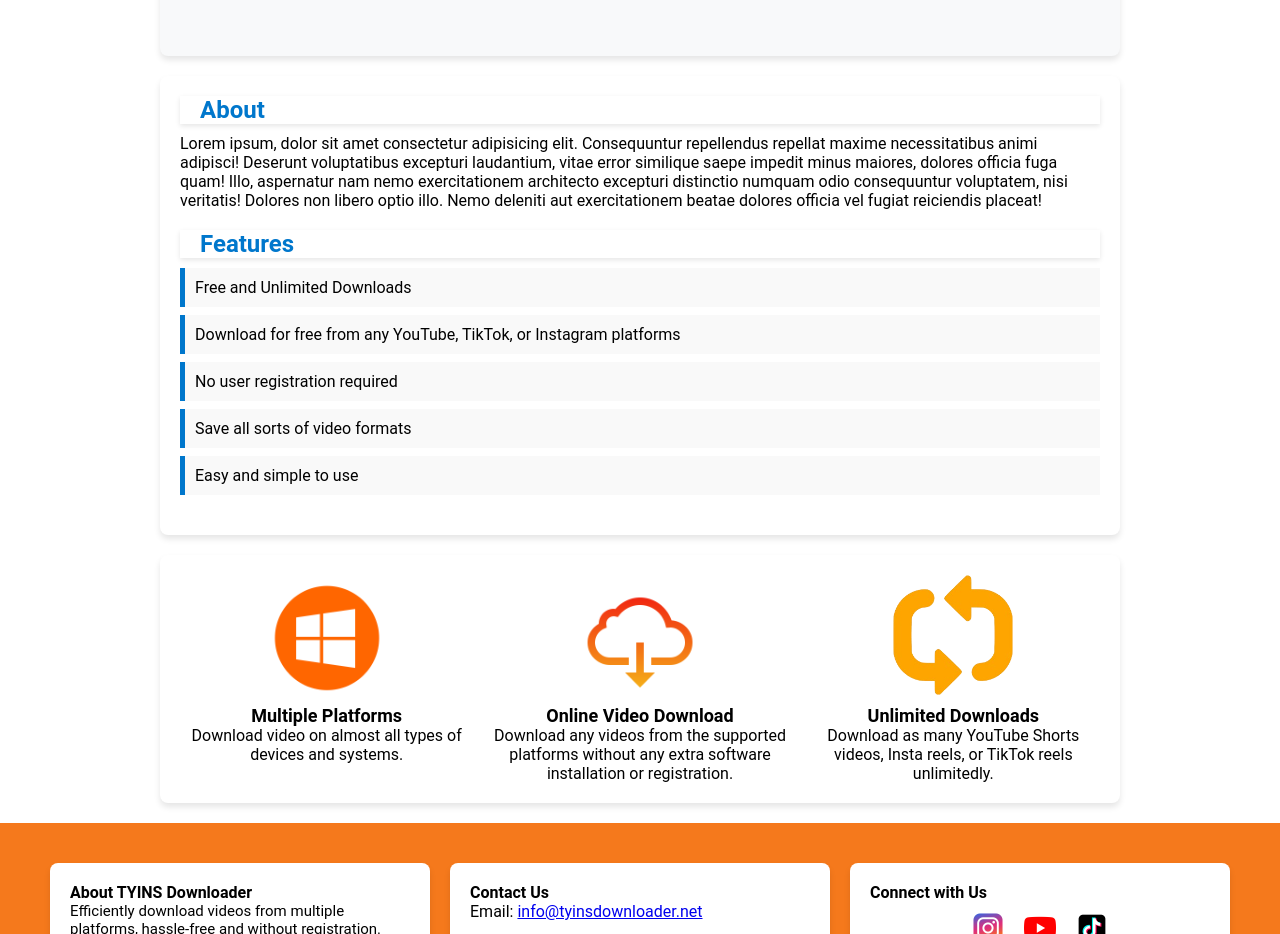
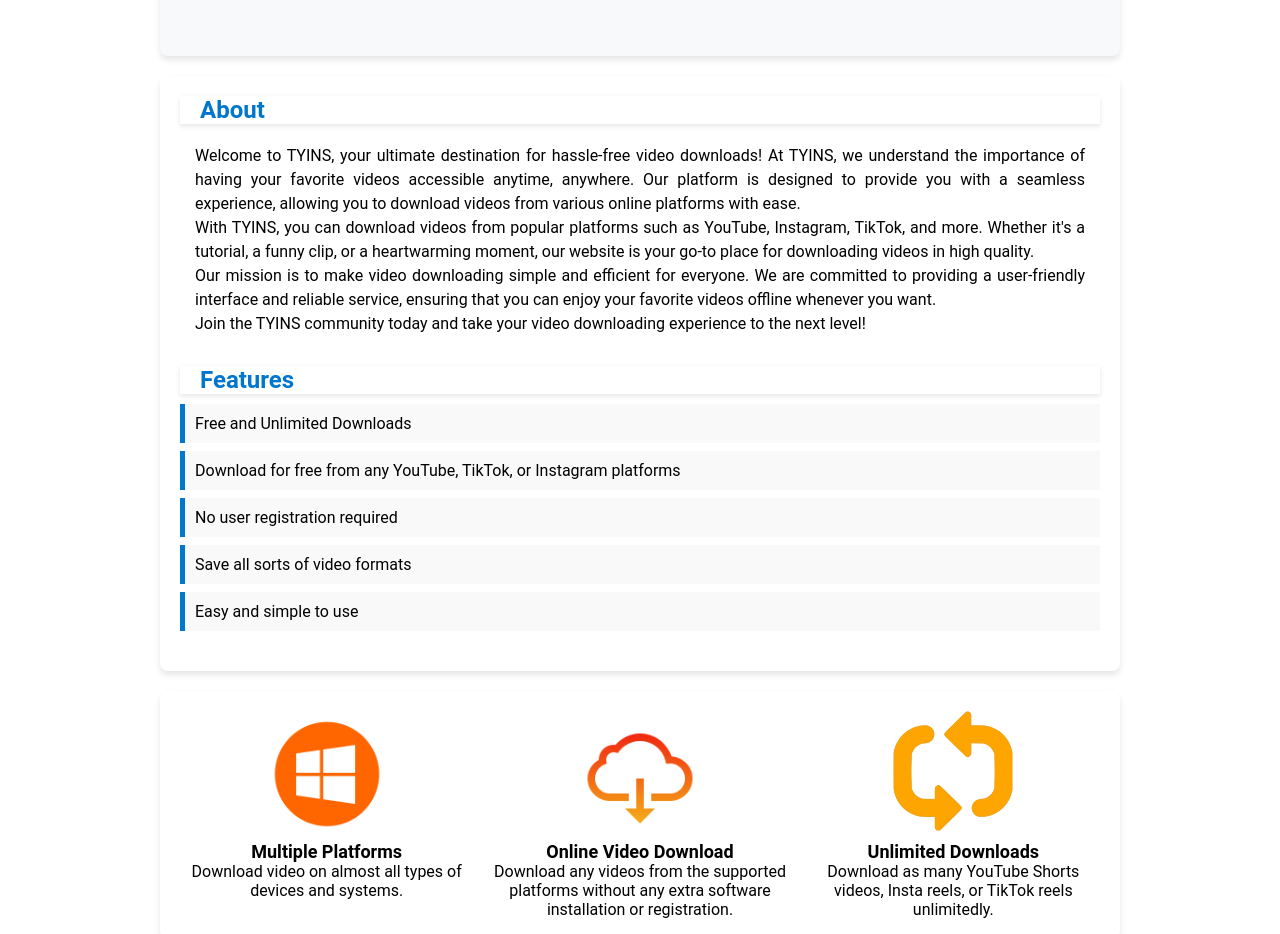
Before and after one commit to SushantShrestha12/Tyins, a plain HTML site: page HTML/index.html in a window 1280 px wide. Shown: the part 1240-2174 px from the top of the page. Drawn offline with Linux system fonts and the light colour scheme.

Commit message:
Updated About section in homepage

```diff
--- a/CSS/index.css
+++ b/CSS/index.css
@@ -226,6 +226,12 @@
   font-size: 24px;
 }
 
+.txt_aboutDetail {
+  text-align: justify;
+  padding: 10px 15px 10px 15px;
+  line-height: 1.5em;
+}
+
 /* Article styles for content sections */
 article {
   margin-bottom: 20px;
--- a/HTML/index.html
+++ b/HTML/index.html
@@ -118,15 +118,21 @@
             <header>
               <h2>About</h2>
             </header>
-            <p>
-              Lorem ipsum, dolor sit amet consectetur adipisicing elit.
-              Consequuntur repellendus repellat maxime necessitatibus animi
-              adipisci! Deserunt voluptatibus excepturi laudantium, vitae error
-              similique saepe impedit minus maiores, dolores officia fuga quam!
-              Illo, aspernatur nam nemo exercitationem architecto excepturi
-              distinctio numquam odio consequuntur voluptatem, nisi veritatis!
-              Dolores non libero optio illo. Nemo deleniti aut exercitationem
-              beatae dolores officia vel fugiat reiciendis placeat!
+            <p class="txt_aboutDetail">
+              Welcome to TYINS, your ultimate destination for hassle-free video downloads!
+              At TYINS, we understand the importance of having your favorite videos accessible anytime, anywhere.
+              Our platform is designed to provide you with a seamless experience, allowing you to download videos
+              from various online platforms with ease.
+              <br>
+              With TYINS, you can download videos from popular platforms such as YouTube, Instagram, TikTok, and more.
+              Whether it's a tutorial, a funny clip, or a heartwarming moment, our website is your go-to place for
+              downloading videos in high quality.
+              <br>
+              Our mission is to make video downloading simple and efficient for everyone.
+              We are committed to providing a user-friendly interface and reliable service, ensuring that you
+              can enjoy your favorite videos offline whenever you want.
+              <br>
+              Join the TYINS community today and take your video downloading experience to the next level!
             </p>
           </article>
 
```
